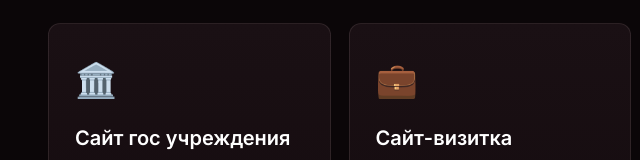
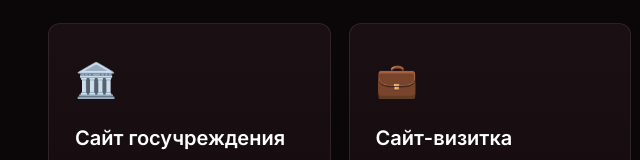
Before and after one commit to KEVERS90/Razraaaab, a website: page index.html in a window 1280 px wide. Shown: the part 3080-3240 px from the top of the page, 0-640 px from the left. Drawn offline with Linux system fonts and the light colour scheme.

Commit message:
Update index.html

```diff
--- a/index.html
+++ b/index.html
@@ -1506,7 +1506,7 @@
         <div class="works-grid stagger">
             <a href="https://volgachoir.ru/" target="_blank" rel="noopener" class="work-card">
                 <div class="work-icon">🏛️</div>
-                <h3>Сайт гос учреждения</h3>
+                <h3>Сайт госучреждения</h3>
                 <p>Сайты для государственных и муниципальных организаций с соблюдением всех требований законодательства.</p>
                 <span class="work-link">Смотреть сайт →</span>
             </a>
```
